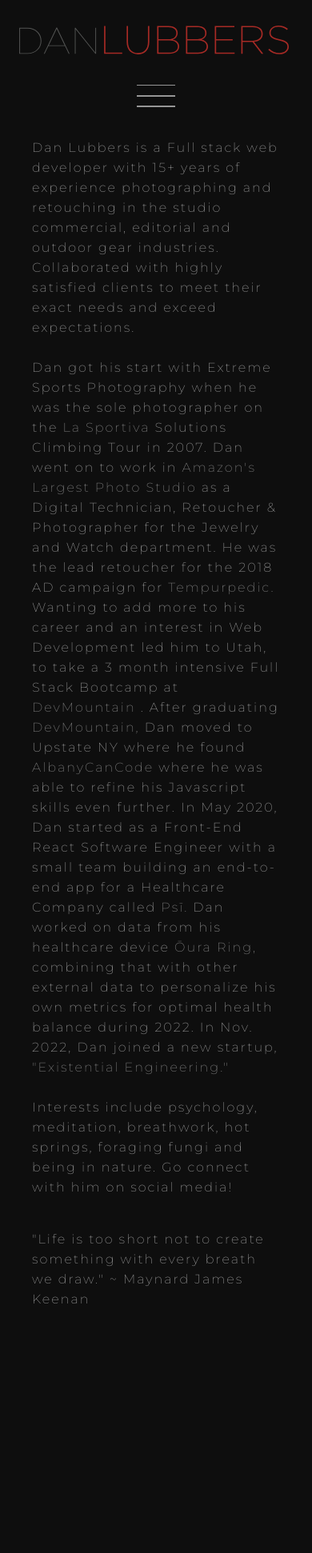
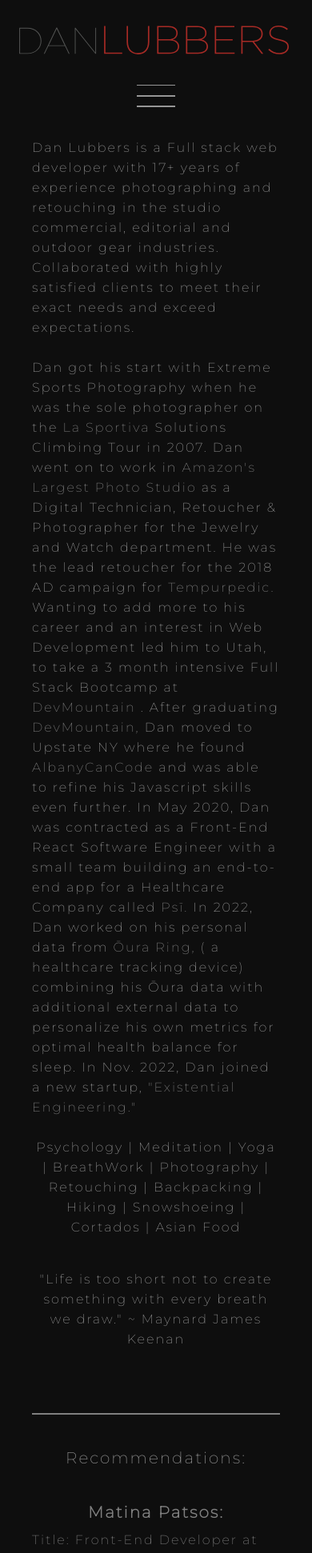
Before and after one commit to danlubbers/webdev-danlubbers-2022, a SvelteKit app: page / in a window 390 px wide. Shown: the top 1942 px of the page at 80% size. Before the commit the page ends 1677 px from the top, so only its background shows below. Built offline with nearby package versions, Linux system fonts and the light colour scheme.

Commit message:
refactor: remove recommendations route, refactor to a component and consume on the ihome page"

```diff
--- a/src/routes/recommendations/+page.svelte
+++ b/src/lib/components/Recommendations.svelte
@@ -10,7 +10,6 @@
 	const siteLanguage = 'en';
 
 	let recommendationList = recommendations;
-	console.log('recommendationList', recommendationList);
 
 	const leftArrow = () => {
 		recommendationList = [
@@ -46,7 +45,9 @@
 
 <SEO {pageTitle} {metadescription} {siteLanguage} />
 
-<div class="w-full relative flex flex-col md:overflow-x-hidden " id="carousel-container">
+<div class="mt-10 w-full relative flex flex-col md:overflow-x-hidden " id="carousel-container">
+	<div class=" border border-linkGrey" />
+	<h1 class="text-xl mt-10 text-center">Recommendations:</h1>
 	<div class="md:hidden flex flex-col md:flex-row flex-nowrap" id="carousel-projects">
 		{#each recommendationList as { name, title, linkedInURL, recommendationText }}
 			<div class="first:mt-0 my-10 md:my-0 px-0 md:px-10 min-w-full flex flex-col justify-end">
@@ -63,10 +64,10 @@
 	</div>
 	<div class="hidden md:flex flex-col md:flex-row flex-nowrap" id="carousel-projects">
 		{#each recommendationList as { name, image, linkedInURL }}
-			<div class="first:mt-0 my-10 md:my-0 px-0 md:px-10 min-w-full flex flex-col justify-end">
-				<div class="w-full mt-10 flex justify-center">
+			<div class="min-w-full flex flex-col justify-end">
+				<div class="w-full flex justify-center">
 					<a href={linkedInURL} class="flex justify-center" target="_blank" rel="noreferrer">
-						<img class="p-10" src={`images/recommendations/${image}`} alt={name} />
+						<img class="px-10 pt-2" src={`images/recommendations/${image}`} alt={name} />
 					</a>
 				</div>
 			</div>
@@ -74,12 +75,12 @@
 		{/each}
 	</div>
 	<button
-		class="hidden md:block absolute top-1/4 left-2"
+		class="hidden md:block absolute top-2/3 left-2"
 		on:click={leftArrow}
 		aria-label="Left Arrow"><Icon data={chevronLeft} scale={1.5} /></button
 	>
 	<button
-		class="hidden md:block absolute top-1/4 right-2"
+		class="hidden md:block absolute top-2/3 right-2"
 		on:click={rightArrow}
 		aria-label="Right Arrow"><Icon data={chevronRight} scale={1.5} /></button
 	>
--- a/src/routes/+page.svelte
+++ b/src/routes/+page.svelte
@@ -1,4 +1,5 @@
 <script>
+	import Recommendations from '$lib/components/Recommendations.svelte';
 	import SEO from '$lib/components/SEO.svelte';
 
 	const pageTitle = 'Dan Lubbers | Web Developer';
@@ -10,7 +11,7 @@
 
 <div class="flex flex-col">
 	<p>
-		Dan Lubbers is a Full stack web developer with 15+ years of experience photographing and
+		Dan Lubbers is a Full stack web developer with 17+ years of experience photographing and
 		retouching in the studio commercial, editorial and outdoor gear industries. Collaborated with
 		highly satisfied clients to meet their exact needs and exceed expectations.
 	</p>
@@ -72,7 +73,7 @@
 		>
 			AlbanyCanCode
 		</a>
-		where he was able to refine his Javascript skills even further. In May 2020, Dan started as a Front-End
+		and was able to refine his Javascript skills even further. In May 2020, Dan was contracted as a Front-End
 		React Software Engineer with a small team building an end-to-end app for a Healthcare Company called
 		<a
 			href="https://app.psilife.com/"
@@ -82,7 +83,7 @@
 		>
 			Psī.
 		</a>
-		Dan worked on data from his healthcare device
+		In 2022, Dan worked on his personal data from
 		<a
 			href="https://ouraring.com/"
 			aria-label="Oura Ring"
@@ -91,8 +92,8 @@
 		>
 			Ōura Ring,
 		</a>
-		combining that with other external data to personalize his own metrics for optimal health balance
-		during 2022. In Nov. 2022, Dan joined a new startup,
+		( a healthcare tracking device) combining his Ōura data with additional external data to personalize
+		his own metrics for optimal health balance for sleep. In Nov. 2022, Dan joined a new startup,
 		<a
 			href="https://github.com/existential-engineering"
 			aria-label="existential engineering"
@@ -103,12 +104,13 @@
 		</a>
 	</p>
 	<br />
-	<p>
-		Interests include psychology, meditation, breathwork, hot springs, foraging fungi and being in
-		nature. Go connect with him on social media!
+	<p class="text-center">
+		Psychology | Meditation | Yoga | BreathWork | Photography | Retouching | Backpacking | Hiking |
+		Snowshoeing | Cortados | Asian Food
 	</p>
-	<p class="mt-10 pb-10 sm:pb-0 flex justify-center">
+	<p class="mt-10 pb-10 sm:pb-0 text-center">
 		&quot;Life is too short not to create something with every breath we draw.&quot; ~ Maynard James
 		Keenan
 	</p>
+	<Recommendations />
 </div>
```
